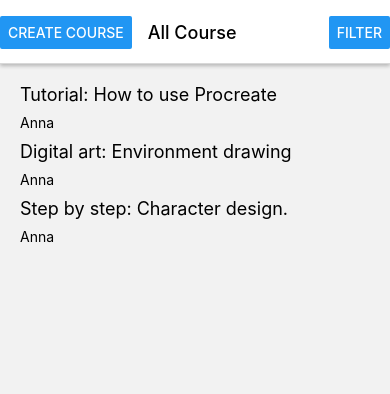
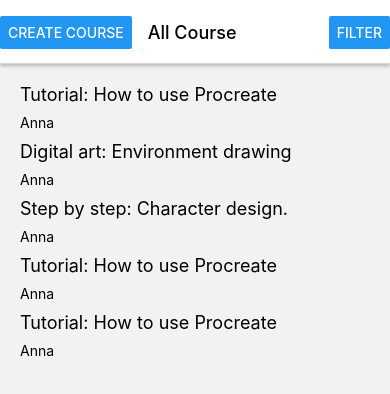
Before and after one commit to SabanaSK/Course-Creator, a React Native app: screen / in a window 390 px wide. Shown: the top 394 px of the page. Built offline with nearby package versions, Linux system fonts and the light colour scheme.

Commit message:
CourseDetails and database
Add content dropdown and arrow
Add two more data in database
After make change in database haven't edited or update anything in filter or createCourse

```diff
--- a/package.json
+++ b/package.json
@@ -18,9 +18,11 @@
     "react": "18.2.0",
     "react-native": "0.71.8",
     "react-native-circle-checkbox": "^0.1.6",
+    "react-native-collapsible": "^1.6.1",
     "react-native-gesture-handler": "~2.9.0",
     "react-native-safe-area-context": "4.5.0",
-    "react-native-screens": "~3.20.0"
+    "react-native-screens": "~3.20.0",
+    "react-native-vector-icons": "^9.2.0"
   },
   "devDependencies": {
     "@babel/core": "^7.20.0"
--- a/src/components/courseDetails.js
+++ b/src/components/courseDetails.js
@@ -1,10 +1,15 @@
-import React from 'react';
-import { Text, View } from 'react-native';
+import React, { useState } from 'react';
+import { Text, View, TouchableOpacity } from 'react-native';
+import Collapsible from 'react-native-collapsible';
 import { Directions, FlingGestureHandler, GestureHandlerRootView } from 'react-native-gesture-handler';
+import Icon from 'react-native-vector-icons/Ionicons';
+
 import styles from '../styles/styles';
 
 const CourseDetails = ({ route, navigation }) => {
   const { item } = route.params;
+
+ const [isCollapsed, setIsCollapsed] = useState(true);
 
   const onSwipeRight = () => {
     // Navigate to CourseMoments screen with moments as parameter
@@ -26,8 +31,13 @@
           <Text style={styles.paragraph}>{item.rating}</Text>
           <Text style={styles.paragraph}>{item.h2}</Text>
           <Text style={styles.paragraph}>{item.author}</Text>
-          <Text style={styles.paragraph}>{item.h3}</Text>
-          <Text style={styles.paragraph}>{item.body}</Text>
+   <TouchableOpacity onPress={() => setIsCollapsed(!isCollapsed)} style={styles.header}>
+               <Text style={styles.paragraph}>{item.h3}</Text>
+               <Icon name={isCollapsed ? "chevron-down-outline" : "chevron-up-outline"} size={24} />
+             </TouchableOpacity>
+             <Collapsible collapsed={isCollapsed}>
+               <Text style={styles.paragraph}>{item.body}</Text>
+             </Collapsible>
         </View>
       </FlingGestureHandler>
     </GestureHandlerRootView>
--- a/src/data.js
+++ b/src/data.js
@@ -26,6 +26,16 @@
           body: 'How to use brush, how to use app, how to adjust brush, canvas size',
           author: 'Anna',
           key: '2',
+          moments: [
+                    { id: '1', title: 'Creator and Class introduction' },
+                    { id: '2', title: 'Introduction to work environment' },
+                    { id: '3', title: 'Installing Procreate' },
+                    { id: '4', title: 'All procreate function' },
+                    { id: '5', title: 'Choosing brush and Canvas' },
+                    { id: '6', title: 'Brush' },
+                    { id: '7', title: 'Animation' },
+                    { id: '8', title: '3D Model' },
+                               ]
                },
         {
           title: 'Step by step: Character design.',
@@ -35,5 +45,53 @@
           body: 'How to use brush, how to use app, how to adjust brush, canvas size',
           author: 'Anna',
           key: '3',
+          moments: [
+                     { id: '1', title: 'Creator and Class introduction' },
+                     { id: '2', title: 'Introduction to work environment' },
+                     { id: '3', title: 'Installing Procreate' },
+                     { id: '4', title: 'All procreate function' },
+                     { id: '5', title: 'Canvas' },
+                     { id: '6', title: 'Brush' },
+                     { id: '7', title: 'Animation' },
+                     { id: '8', title: '3D Model' },
+                               ]
+               },
+        {
+          title: 'Tutorial: How to use Procreate',
+          rating: 2,
+          h2: 'Basic learning of how  to use procreate',
+          h3: 'Course Content',
+          body: 'How to use brush, how to use app, how to adjust brush, canvas size',
+          author: 'Anna',
+          key: '4',
+          moments: [
+                     { id: '1', title: 'Creator and Class introduction' },
+                     { id: '2', title: 'Introduction to work environment' },
+                     { id: '3', title: 'Installing Procreate' },
+                     { id: '4', title: 'All procreate function' },
+                     { id: '5', title: 'Canvas' },
+                     { id: '6', title: 'Brush' },
+                     { id: '7', title: 'Animation' },
+                     { id: '8', title: '3D Model' },
+                           ]
+                       },
+        {
+          title: 'Tutorial: How to use Procreate',
+          rating: 2,
+          h2: 'Basic learning of how  to use procreate',
+          h3: 'Course Content',
+          body: 'How to use brush, how to use app, how to adjust brush, canvas size',
+          author: 'Anna',
+          key: '5',
+          moments: [
+                     { id: '1', title: 'Creator and Class introduction' },
+                     { id: '2', title: 'Introduction to work environment' },
+                     { id: '3', title: 'Installing Procreate' },
+                     { id: '4', title: 'All procreate function' },
+                     { id: '5', title: 'Canvas' },
+                     { id: '6', title: 'Brush' },
+                     { id: '7', title: 'Animation' },
+                     { id: '8', title: '3D Model' },
+                                   ]
                                },
     ];
--- a/src/styles/styles.js
+++ b/src/styles/styles.js
@@ -21,6 +21,12 @@
             alignItems: 'center',
             justifyContent: 'center',
         },
+        header: {
+          flexDirection: 'row',
+          justifyContent: 'space-between',
+          alignItems: 'center',
+        },
+
 });
 
 export default styles;
```
Also changed, not shown: 1 other file (tests, documents, lock files or other folders). Lines whose indentation alone changed are shown as unchanged.
